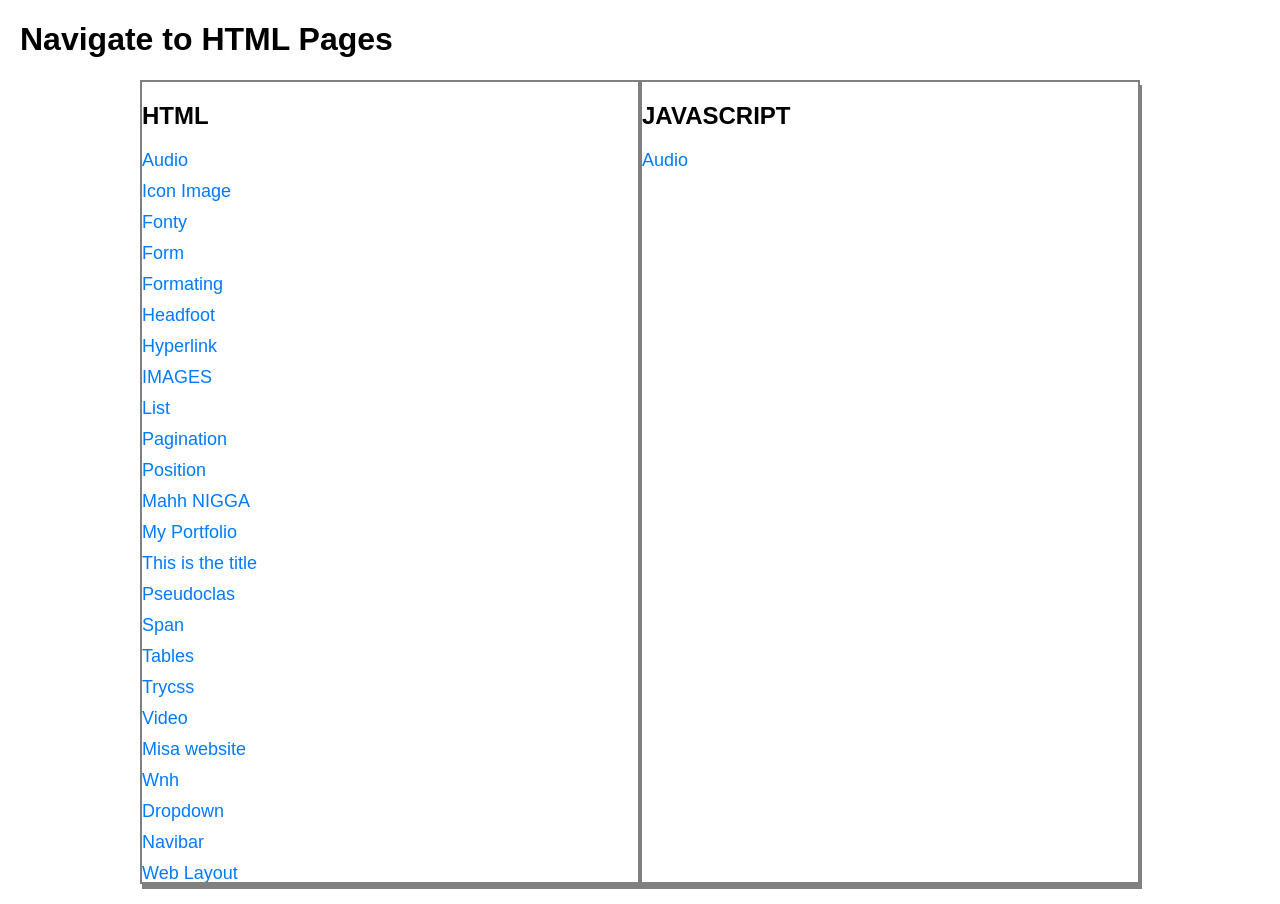
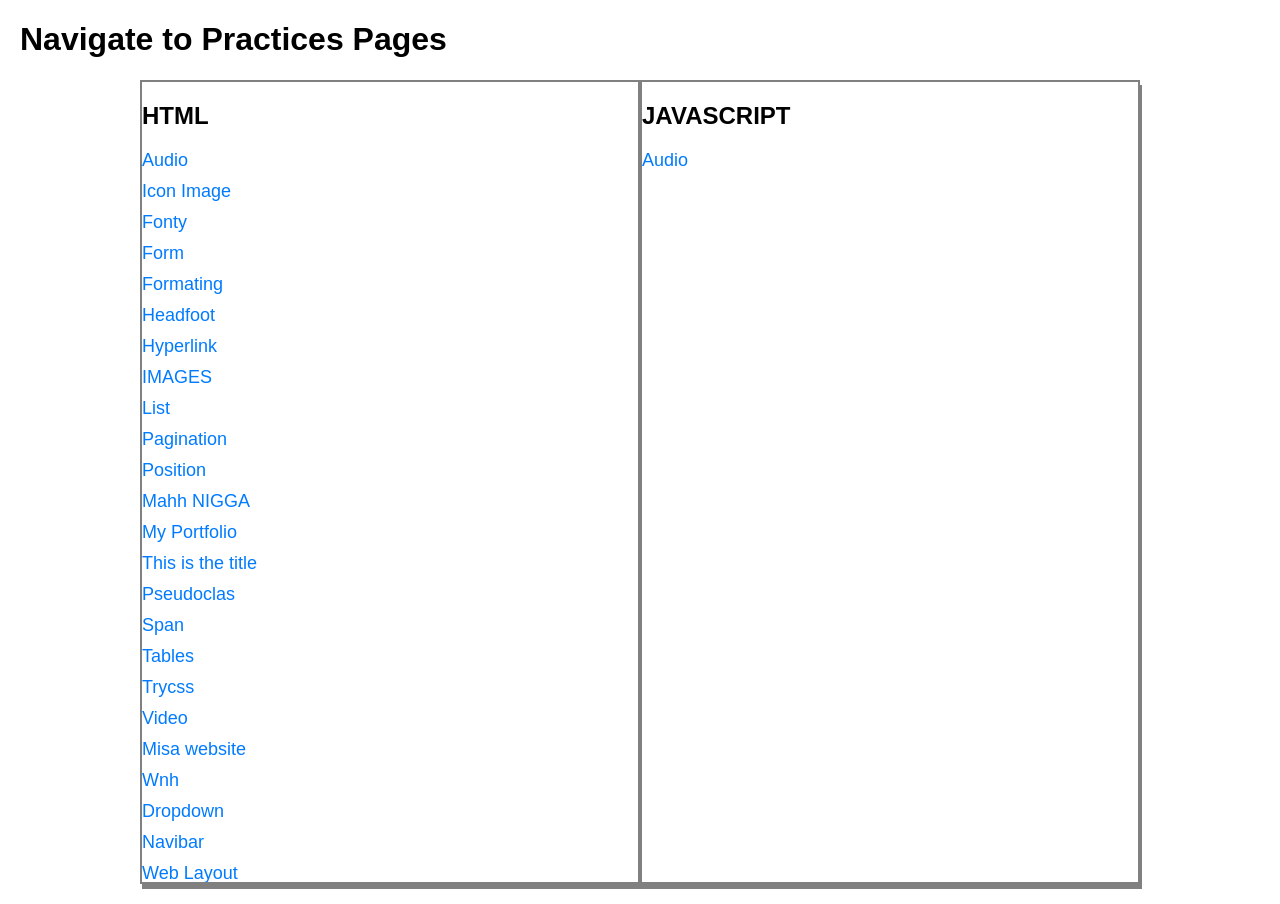
Before and after one commit to NajilBu/NajilBu.github.io, a plain HTML site: page index.html in a window 1280 px wide. Drawn offline with Linux system fonts and the light colour scheme.

Commit message:
another update

```diff
--- a/index.html
+++ b/index.html
@@ -3,7 +3,7 @@
 <head>
     <meta charset="UTF-8">
     <meta name="viewport" content="width=device-width, initial-scale=1.0">
-    <title>Navigation - HTML Pages</title>
+    <title>Practice library</title>
     <link rel="icon" href="SOURCES/pxArt.png" type="image/x-icon">
     <style>
         body {
@@ -43,7 +43,7 @@
     </style>
 </head>
 <body>
-    <h1>Navigate to HTML Pages</h1>
+    <h1>Navigate to Practices Pages</h1>
     <main>
          <div class="htmlprac">
         <h2>HTML</h2>
```
